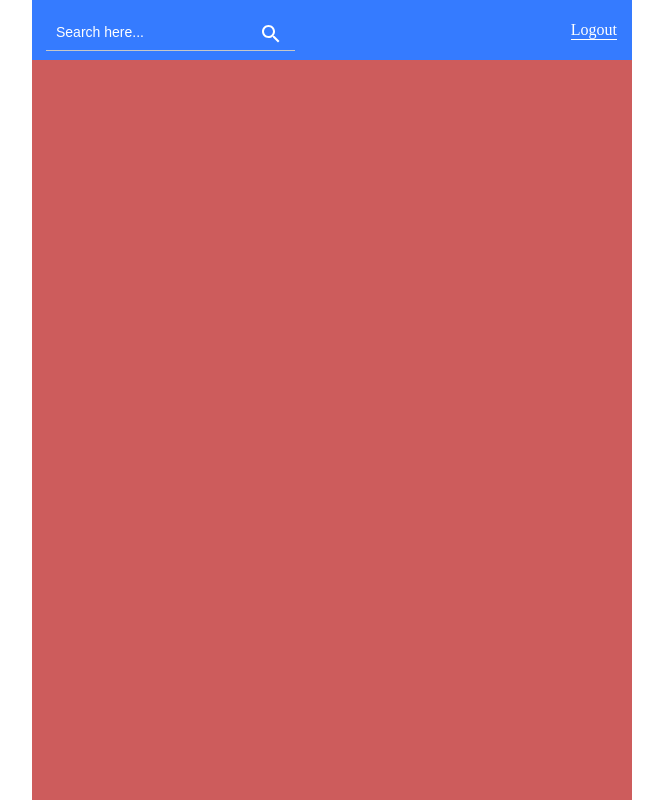
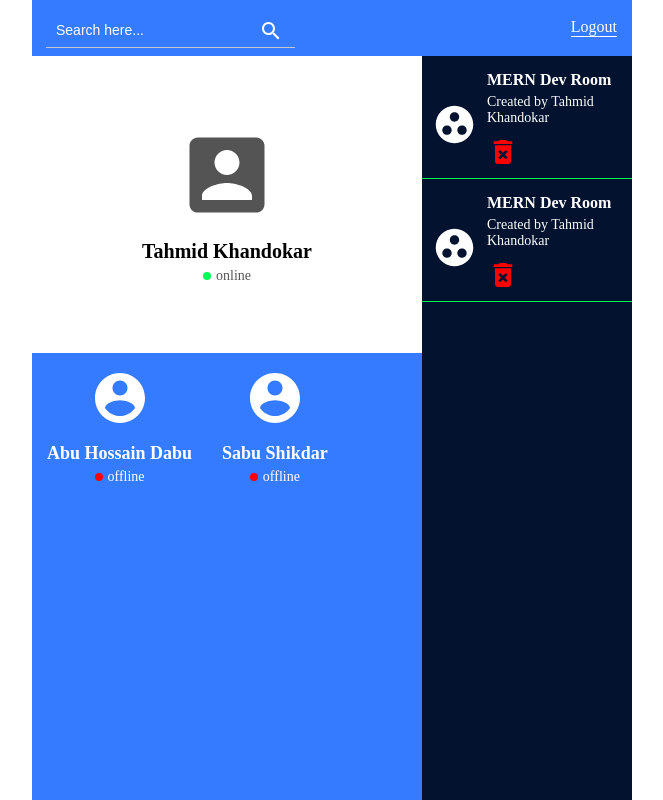
Before and after one commit to tahmid86664/mern-chat-app, a React (Create React App) app in the folder client/: page /zone in a window 1280 px wide. Shown: the whole page, without its empty margins (308-971 px from the left). Built offline with nearby package versions, Linux system fonts and the light colour scheme.

Commit message:
designed user zone page and frontend design almost done

```diff
--- a/client/src/components/user-zone/user-zone.component.jsx
+++ b/client/src/components/user-zone/user-zone.component.jsx
@@ -1,13 +1,17 @@
-import React from 'react'
+import React, {useState} from 'react'
 
 import './user-zone.style.css';
 
 import AccountBoxIcon from '@material-ui/icons/AccountBox';
 import SearchIcon from '@material-ui/icons/Search';
+import GroupWorkIcon from '@material-ui/icons/GroupWork';
+import DeleteForeverIcon from '@material-ui/icons/DeleteForever';
+import AccountCircleIcon from '@material-ui/icons/AccountCircle';
 import { IconButton } from '@material-ui/core';
 
 const UserZone = () => {
-
+    const [userState, setUserState] = useState('online');
+    const [friendState, setFriendState] = useState('offline');
     return (
         <div className="user__zone">
             <div className="user__zone__header">
@@ -23,11 +27,58 @@ const UserZone = () => {
             </div>
             <div className="user__zone__body">
                 <div className="user__zone__left">
-                    <div className="user__zone__user"></div>
-                    <div className="user__zone__friends"></div>
+                    <div className="user__zone__user">
+                        <AccountBoxIcon />
+                        <div className="user__zone__userInfo">
+                            <p className="user__zone__username">Tahmid Khandokar</p>
+                            <p className="user__zone__userStatus">
+                                <span className={`${userState === "online" ? "user__zone__onlineIcon" : "user__zone__offlineIcon"}`}></span>
+                                {userState}
+                            </p>
+                        </div>
+                    </div>
+                    <div className="user__zone__friends">
+                        <div className="user__zone__friend__container">
+                            <AccountCircleIcon />
+                            <div className="user__zone__friendInfo">
+                                <p className="user__zone__friendName">Abu Hossain Dabu</p>
+                                <p className="user__zone__friendStatus">
+                                    <span className={friendState === 'online' ? "user__zone__onlineIcon" : "user__zone__offlineIcon"}></span>
+                                    {friendState}
+                                </p>
+                            </div>
+                        </div>
+                        <div className="user__zone__friend__container">
+                            <AccountCircleIcon />
+                            <div className="user__zone__friendInfo">
+                                <p className="user__zone__friendName">Sabu Shikdar</p>
+                                <p className="user__zone__friendStatus">
+                                    <span className={friendState === 'online' ? "user__zone__onlineIcon" : "user__zone__offlineIcon"}></span>
+                                    {friendState}
+                                </p>
+                            </div>
+                        </div>
+                    </div>
                 </div>
                 <div className="user__zone__right">
-                    <div className="user__zone__rooms"></div>
+                    <div className="user__zone__rooms">
+                        <div className="user__zone__room__container">
+                            <GroupWorkIcon />
+                            <div className="user__zone__roomInfo">
+                                <p className="user__zone__roomName">MERN Dev Room</p>
+                                <p className="user__zone__roomCreator">Created by Tahmid Khandokar</p>
+                                <DeleteForeverIcon />
+                            </div>
+                        </div>
+                        <div className="user__zone__room__container">
+                            <GroupWorkIcon />
+                            <div className="user__zone__roomInfo">
+                                <p className="user__zone__roomName">MERN Dev Room</p>
+                                <p className="user__zone__roomCreator">Created by Tahmid Khandokar</p>
+                                <DeleteForeverIcon />
+                            </div>
+                        </div>
+                    </div>
                 </div>
             </div>
         </div>
--- a/client/src/components/user-zone/user-zone.style.css
+++ b/client/src/components/user-zone/user-zone.style.css
@@ -54,13 +54,156 @@
 
 .user__zone__body {
     width: 100%;
+    height: 100%;
     display: flex;
     flex-direction: row;
     flex: 1 1 auto;
 }
 
 .user__zone__left {
-    width: 70%;
+    width: 65%;
+    height: 100%;
     display: flex;
     flex-direction: column;
+    background-color: aqua;
 }
+
+.user__zone__user {
+    display: flex;
+    flex-direction: column;
+    height: 40%;
+    width: 100%;
+    background-color: white;
+    place-content: center;
+    align-items: center;
+}
+
+.user__zone__user > .MuiSvgIcon-root {
+    color: #545454;
+    font-size: 100px;
+}
+
+.user__zone__userInfo {
+    display: flex;
+    flex-direction: column;
+    align-items: center;
+}
+
+.user__zone__username {
+    font-size: 20px;
+    font-weight: 600;
+    margin-top: 15px;
+    margin-bottom: 5px;
+}
+
+.user__zone__userStatus {
+    font-size: 14px;
+    font-weight: 500;
+    color: #575757;
+}
+
+.user__zone__onlineIcon {
+    display: inline-block;
+    width: 8px;
+    height: 8px;
+    background-color: #00ff55;
+    border-radius: 5px;
+    margin-right: 5px;
+}
+
+.user__zone__offlineIcon {
+    display: inline-block;
+    width: 8px;
+    height: 8px;
+    background-color: #ff0000;
+    border-radius: 5px;
+    margin-right: 5px;
+}
+
+.user__zone__friends {
+    display: flex;
+    flex-direction: row;
+    width: 100%;
+    height: 60%;
+    background-color: #357bff;
+    overflow: auto;
+}
+
+.user__zone__friend__container {
+    display: flex;
+    flex-direction: column;
+    align-items: center;
+    margin: 15px;
+}
+
+.user__zone__friend__container > .MuiSvgIcon-root {
+    color: #ffffff;
+    font-size: 60px;
+}
+
+.user__zone__friendInfo {
+    display: flex;
+    flex-direction: column;
+    align-items: center;
+}
+
+.user__zone__friendName {
+    font-size: 18px;
+    font-weight: 600;
+    color: white;
+    margin-top: 15px;
+    margin-bottom: 5px;
+}
+
+.user__zone__friendStatus {
+    font-size: 14px;
+    color: #ffffff;
+}
+
+
+/* user zone room side */
+.user__zone__right {
+    width: 35%;
+    height: 100%;
+    display: flex;
+    background-color: #03122e;
+    color: white;
+    overflow: auto;
+}
+
+.user__zone__room__container {
+    display: flex;
+    flex-direction: row;
+    align-items: center;
+    margin-top: 15px;
+    margin-bottom: 10px;
+    border-bottom: 1.2px solid #00ff55;
+}
+
+.user__zone__room__container > .MuiSvgIcon-root {
+    font-size: 45px;
+    margin-left: 10px;
+    margin-right: 10px;
+}
+
+.user__zone__roomInfo {
+    display: flex;
+    flex-direction: column;
+    margin-bottom: 10px;
+}
+
+.user__zone__roomName {
+    font-weight: 550;
+    margin-bottom: 5px;
+}
+
+.user__zone__roomCreator {
+    font-size: 14px;
+    font-weight: 300;
+}
+
+.user__zone__roomInfo .MuiSvgIcon-root {
+    font-size: 2rem;
+    color: red;
+    margin-top: 10px;
+}
```
